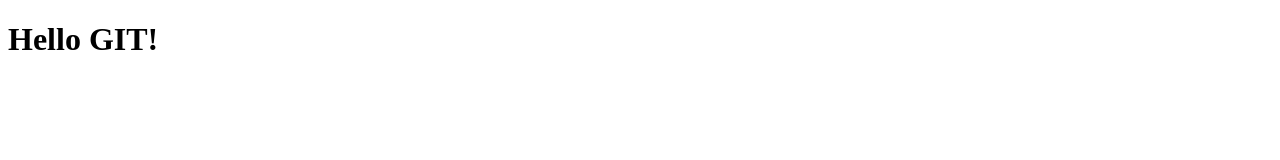
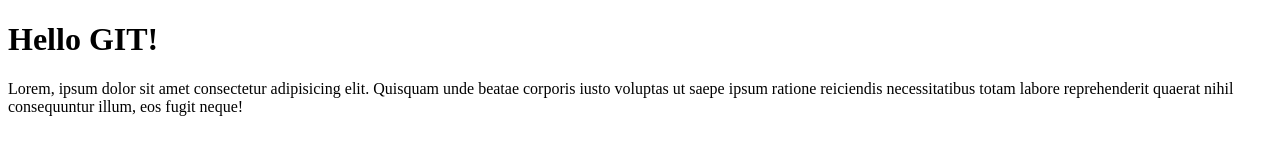
Before and after one commit to Michalt3/git-course-4, a plain HTML site: page index.html in a window 1280 px wide. Drawn offline with Linux system fonts and the light colour scheme.

Commit message:
added paragraph into index.html

```diff
--- a/index.html
+++ b/index.html
@@ -7,5 +7,7 @@
 </head>
 <body>
    <h1>Hello GIT!</h1>
+
+   <p>Lorem, ipsum dolor sit amet consectetur adipisicing elit. Quisquam unde beatae corporis iusto voluptas ut saepe ipsum ratione reiciendis necessitatibus totam labore reprehenderit quaerat nihil consequuntur illum, eos fugit neque!</p>
 </body>
 </html>
```
